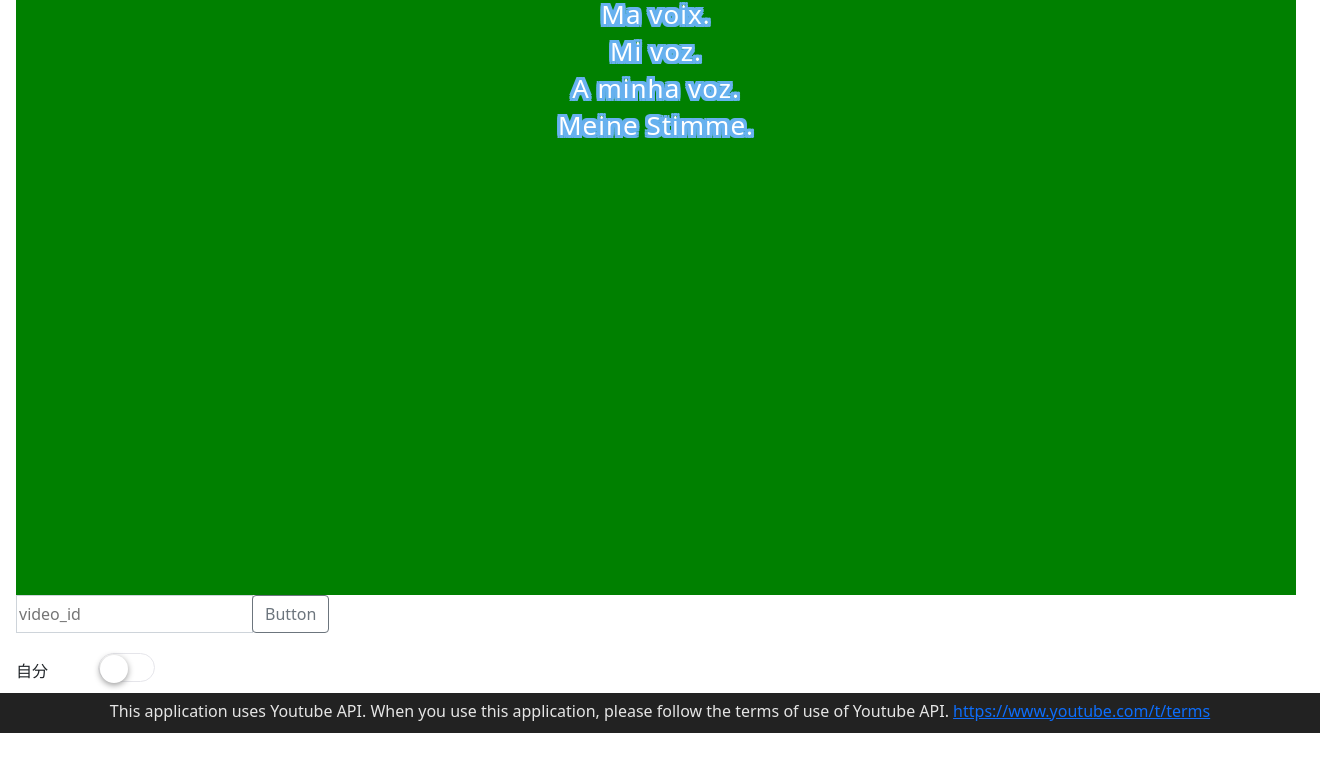
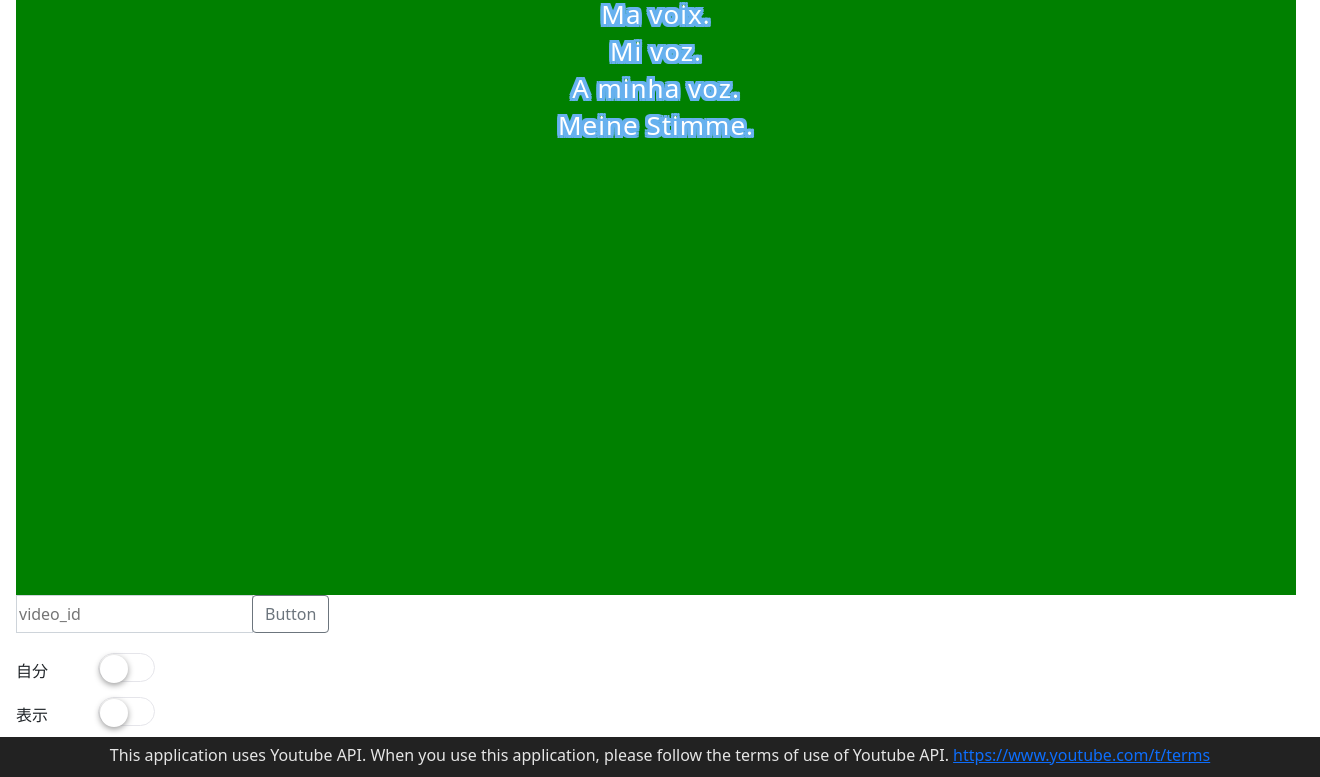
Before and after one commit to aki89s/crane, an Electron app: page src/html/index.html in a window 1320 px wide. Shown: the part 175-952 px from the top of the page. Before the commit the page ends 908 px from the top, so only its background shows below. Drawn offline with nearby package versions, Linux system fonts and the light colour scheme.

Commit message:
add display switch.

```diff
--- a/src/css/index.css
+++ b/src/css/index.css
@@ -276,3 +276,90 @@ p.display-trans-message{
   width: 100%;
   height: 100%;
 }
+
+.switch_display {
+  margin-top: 0px;
+  height: 44px;
+  width: 100%;
+}
+
+.switch__display_text {
+  float: left;
+  font-size: 1rem;
+  line-height: 44px;
+}
+
+.switch__display_button {
+  float: right;
+  margin-top: 4px;
+}
+
+.switch__display_label {
+  width: 60px;
+  position: relative;
+  display: inline-block;
+}
+
+.switch__display_content {
+  display: block;
+  cursor: pointer;
+  position: relative;
+  border-radius: 30px;
+  height: 32px;
+  overflow: hidden;
+}
+
+.switch__display_content:before {
+  content: "";
+  display: block;
+  position: absolute;
+  width: calc(100% - 3px);
+  height: calc(100% - 3px);
+  top: 0;
+  left: 0;
+  border: 1.5px solid #E5E5EA;
+  border-radius: 30px;
+  background-color: #fff;
+}
+
+.switch__display_content:after {
+  content: "";
+  display: block;
+  position: absolute;
+  background-color: transparent;
+  width: 0;
+  height: 0;
+  top: 50%;
+  left: 50%;
+  border-radius: 30px;
+  transition: all .5s;
+}
+
+.switch__display_input {
+  display: none;
+}
+
+.switch__display_circle {
+  display: block;
+  top: 2px;
+  left: 2px;
+  position: absolute;
+  box-shadow: 0 2px 6px #999;
+  width: 28px;
+  height: 28px;
+  border-radius: 20px;
+  background-color: #fff;
+  transition: all .5s;
+}
+
+.switch__display_input:checked ~ .switch__display_circle {
+  left: 32px;
+}
+
+.switch__display_input:checked ~ .switch__display_content:after {
+  background-color: #4BD964;
+  top: 0;
+  left: 0;
+  width: 100%;
+  height: 100%;
+}
--- a/src/html/index.html
+++ b/src/html/index.html
@@ -1,7 +1,7 @@
 <!DOCTYPE html>
 <html ng-app="readUs">
   <head>
-    <title>Youtube LiveChat Speaker</title>
+    <title>Crane</title>
 
     <!-- Required meta tags -->
     <meta charset="UTF-8">
@@ -14,7 +14,7 @@
   <body>
     <main>
       <nav class="navbar navbar-light" style="background-color: #e3f2fd;">
-        <span class="navbar-brand mb-0 h1">electran</span>
+        <span class="navbar-brand mb-0 h1">Crane</span>
       </nav>
 
       <div class="container">
@@ -32,7 +32,7 @@
                 <p id="display-trans-message" class="display-trans-message">さんぷるtrans-messageだよよよよよよよよよよよよよよよよよよよよよよよ</p>
               </div>
 
-              <div class="talk-message-box">
+              <div class="talk-message-box" id="talk-message-box">
                 <p class="talk-message talk-message-text" id="talk-message-text">自分の声</p>
                 <p class="talk-message talk-message-EN-text" id="talk-message-EN-text">My voice.</p>
                 <p class="talk-message talk-message-ZH-text" id="talk-message-ZH-text">我的声音。</p>
@@ -61,8 +61,17 @@
                   </label>
                 </div>
               </div>
+              <div class="switch_display">
+                <div class="switch__display_text">表示</div>
+                <div class="switch__display_button">
+                  <label class="switch__display_label">
+                    <input id="switch_display_input" type="checkbox" class="switch__display_input" />
+                    <span class="switch__display_content"></span>
+                    <span class="switch__display_circle"></span>
+                  </label>
+                </div>
+              </div>
             </div>
-
           </div>
         </div>
 
--- a/src/javascripts/index.js
+++ b/src/javascripts/index.js
@@ -6,13 +6,13 @@ const store = window.store;
 
 const video_id_send_button = document.getElementById('video_id_send_button');
 const talk_message_switch = document.getElementById('switch_input');
+const talk_message_display_switch = document.getElementById('switch_display_input');
 var speechinfo = new SpeechSynthesisUtterance();
 var last_message = '';
 
 document.querySelector('.message-box').onanimationend = () => {
   document.querySelector('.message-box').classList.remove('fade-in');
 };
-
 
 function VoiceInitialize(){
   var voices = window.speechSynthesis.getVoices();
@@ -24,6 +24,13 @@ function VoiceInitialize(){
   speechinfo.pitch = 1.0;
   speechinfo.text = "ボイスを初期化しました";
   window.speechSynthesis.speak(speechinfo);
+
+  if(store.get('talk_message_display_flag') == 1){
+    document.getElementById('talk-message-box').style.visibility = "visible"
+    document.getElementById('switch_display_input').checked = true
+  }else{
+    document.getElementById('talk-message-box').style.visibility = "hidden"
+  }
 };
 VoiceInitialize();
 
@@ -36,14 +43,23 @@ video_id_send_button.addEventListener('click', function (clickEvent) {
 })
 
 document.getElementById('switch_input').addEventListener('click', function(){
-  console.log(store.get('talk_message_flag'));
   if(store.get('talk_message_flag') == null){ store.set('talk_message_flag', 0) }
   if(store.get('talk_message_flag') == 1){
-    console.log('hey');
     store.set('talk_message_flag', 0);
   }else{
     store.set('talk_message_flag', 1);
     ipcRenderer.send('start_talk_message');
+  }
+})
+
+document.getElementById('switch_display_input').addEventListener('click', function(){
+  if(store.get('talk_message_display_flag') == null){ store.set('talk_message_display_flag', 0) }
+  if(store.get('talk_message_display_flag') == 1){
+    store.set('talk_message_display_flag', 0);
+    document.getElementById('talk-message-box').style.visibility = "hidden"
+  }else{
+    store.set('talk_message_display_flag', 1);
+    document.getElementById('talk-message-box').style.visibility = "visible"
   }
 })
 
@@ -80,7 +96,6 @@ ipcRenderer.on('stream_DE_text', (event, arg) => {
 })
 
 ipcRenderer.on('stream_en_text', (event, arg) => {
-  console.log(arg);
   document.getElementById('ping-pong-test').innerHTML += 'ping-pong-test';
 })
 
```
